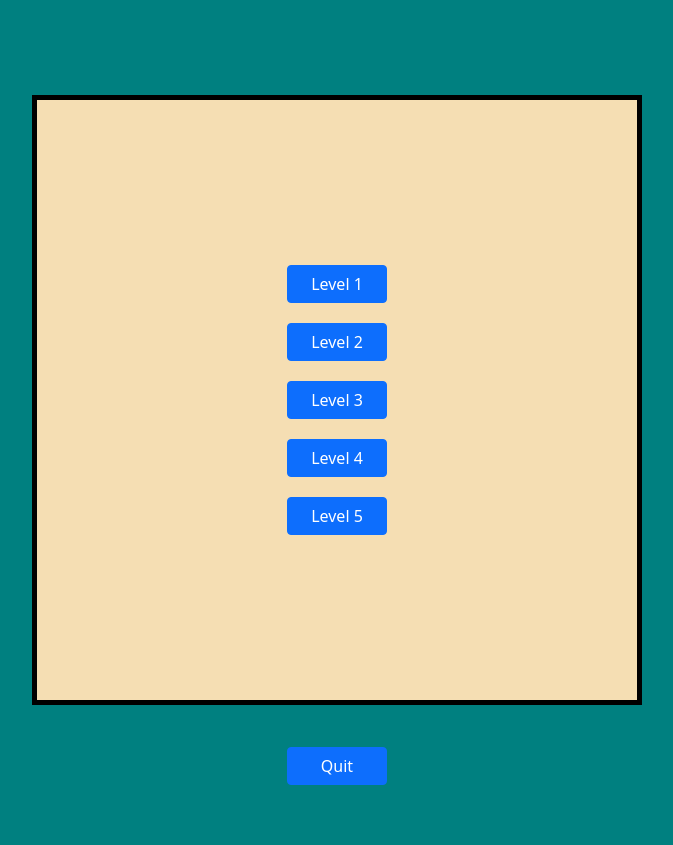
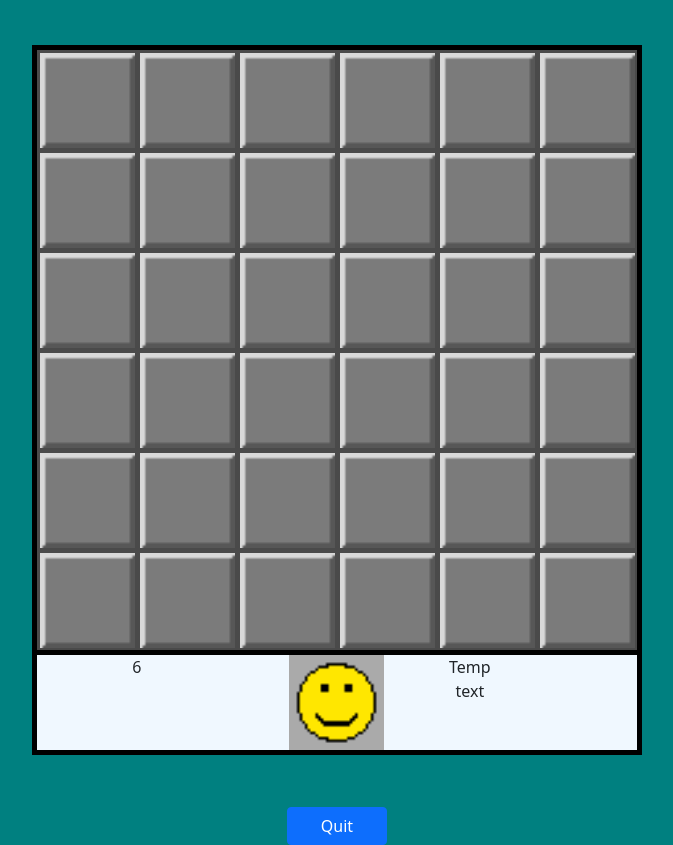
Before and after one commit to Nachtmann21/WEBTE_Z, a plain HTML site: page index.html in a window 1280 px wide. Both pictures are taken after a click on the button "Easy". Shown: the whole page, without its empty margins (303-976 px from the left). Before the commit the page ends 800 px from the top, so only its background shows below. Drawn offline with nearby package versions, Linux system fonts and the light colour scheme.

Commit message:
UI update

```diff
--- a/files/css/style.css
+++ b/files/css/style.css
@@ -2,15 +2,38 @@ body {
     background-color: teal;
 }
 
+.UI {
+    display: flex;
+    flex-flow: row;
+    background-color: aliceblue;
+    width: 100%;
+    height: 100px;
+    border-top: 5px solid black;
+    text-align: center;
+}
+
+.UI *{
+    width: 33.3%;
+}
+
 .container {
+    display: flex;
+    flex-flow: column;
+    justify-content: center;
+    align-items: center;
+    width: 610px;
+    height: 710px;
+    background-color: rgb(0, 0, 0);
+    padding: 5px;
     position: absolute;
     top: 50%;
     left: 50%;
     transform: translate(-50%, -50%);
-    width: 610px;
-    height: 610px;
-    background-color: rgb(0, 0, 0);
-    padding: 5px;;
+}
+
+#status {
+    width: 95px;
+    height: 95px;
 }
 
 #game-board, #main-menu, #easy-menu, #hard-menu {
@@ -71,6 +94,7 @@ body {
 
 @media (max-width: 500px) {
     .container {
+        /* TODO responzivita */
         width: 200px;
         height: 200px;
     }
--- a/files/data/easy.json
+++ b/files/data/easy.json
@@ -5,18 +5,18 @@
     },
     {
         "name": "Level 2",
-        "bombCoords": [[0, 1], [2, 2], [5, 1]]
+        "bombCoords": [[0, 1], [2, 2], [3, 1], [3, 5], [5, 0], [5, 3]]
     },
     {
         "name": "Level 3",
-        "bombCoords": [[0, 1], [2, 2], [5, 1]]
+        "bombCoords": [[0, 0], [1, 0], [2, 0], [2, 2], [3, 5], [4, 0]]
     },
     {
         "name": "Level 4",
-        "bombCoords": [[0, 1], [2, 2], [5, 1]]
+        "bombCoords": [[0, 5], [1, 2], [4, 1], [4, 2], [4, 4], [5, 0]]
     },
     {
         "name": "Level 5",
-        "bombCoords": [[0, 1], [2, 2], [5, 1]]
+        "bombCoords": [[1, 1], [2, 2], [3, 3], [4, 4], [5, 0], [5, 4]]
     }
 ]
--- a/files/js/script.js
+++ b/files/js/script.js
@@ -11,7 +11,6 @@ if ("serviceWorker" in navigator) {
 }
 // -----    -----
 
-var currentLevel = 0;
 var JSONdata;
 
 // Zatial tunak citame ten JSON
@@ -29,12 +28,21 @@ const gameBoard = document.getElementById('game-board');
 const easyButton = document.getElementById('easy');
 const hardButton = document.getElementById('hard');
 const quitButton = document.getElementById('quit');
+const mineCoubter = document.getElementById('mine-counter');
 var difficulty = 'easy';
 var gameOver = false;
+var currentLevel = 1;
+var minesLeft = 0;
 
 function mainGameLoop() {
     showGameBoard();
     generateBoard();
+    minesLeft = JSONdata[currentLevel].bombCoords.length;
+    updateMineCounter();
+}
+
+function updateMineCounter() {
+    mineCoubter.innerHTML = minesLeft;
 }
 
 function generateBoard() {
@@ -140,27 +148,25 @@ function showGameBoard() {
 
 easyButton.addEventListener('click', function () {
     difficulty = 'easy';
-    document.getElementById("main-menu").style.display = "none";
-    document.getElementById("easy-menu").style.display = "flex";
-    //mainGameLoop();
+    // document.getElementById("main-menu").style.display = "none";
+    // document.getElementById("easy-menu").style.display = "flex";
+    mainGameLoop();
 });
 
 hardButton.addEventListener('click', function () {
     difficulty = 'hard';
-    document.getElementById("main-menu").style.display = "none";
-    document.getElementById("hard-menu").style.display = "flex";
-    //mainGameLoop();
+    // document.getElementById("main-menu").style.display = "none";
+    // document.getElementById("hard-menu").style.display = "flex";
+    mainGameLoop();
 });
 
 quitButton.addEventListener('click', function () {
     gameBoard.innerHTML = '';
-    document.getElementById("easy-menu").style.display = "none";
-    document.getElementById("hard-menu").style.display = "none";
+    // document.getElementById("easy-menu").style.display = "none";
+    // document.getElementById("hard-menu").style.display = "none";
     showMainMenu();
 });
 
-// TODO calculate the number of bombs around each tile
-// change innerHTML to this number
 function calculateBombsAround(numberOfSquares) {
     for (let i = 0; i < numberOfSquares * numberOfSquares; i++) {
         var tile = document.getElementById(i);
--- a/index.html
+++ b/index.html
@@ -16,11 +16,12 @@
     <main>
         <!-- Hlavne "okno" hry -->
         <div class="container">
+
             <div id="main-menu">
                 <button type="button" class="btn btn-primary" id="easy">Easy</button>
                 <button type="button" class="btn btn-primary" id="hard">Hard</button>
             </div>
-            <div id="easy-menu">
+            <!-- <div id="easy-menu">
                 <button type="button" class="btn btn-primary" id="easy1">Level 1</button>
                 <button type="button" class="btn btn-primary" id="easy2">Level 2</button>
                 <button type="button" class="btn btn-primary" id="easy3">Level 3</button>
@@ -33,9 +34,20 @@
                 <button type="button" class="btn btn-primary" id="hard3">Level 3</button>
                 <button type="button" class="btn btn-primary" id="hard4">Level 4</button>
                 <button type="button" class="btn btn-primary" id="hard5">Level 5</button>
-            </div>
-            <div id="game-board">
-
+            </div> -->
+            <div id="game-board"></div>
+            <div class="UI">
+                <div id="mine-counter">
+                    <!-- Show number of mines left -->
+                    <p>Temp text</p>
+                </div>
+                <div>
+                    <img src="files/art/Smile.png" alt="smile" id="status">
+                </div>
+                <div>
+                    <!-- Show current level or score -->
+                    <p>Temp text</p>
+                </div>
             </div>
             <!-- Zatial je tu ale potom to posunieme niekam relevantnejsie -->
             <button type="button" class="btn btn-primary" id="quit">Quit</button>
```
